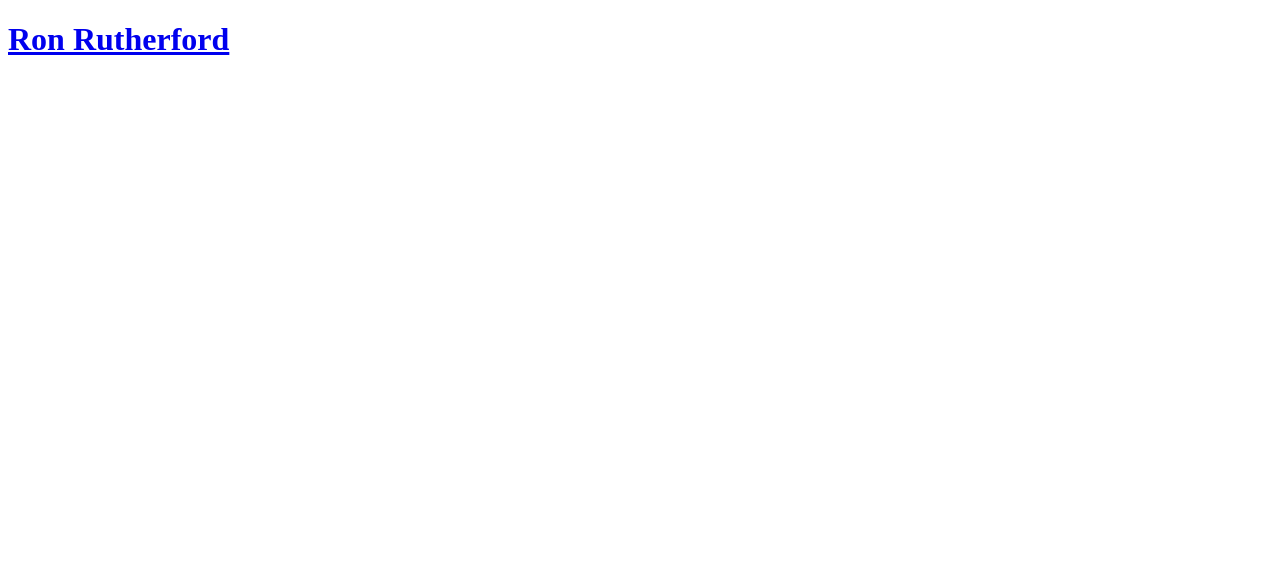
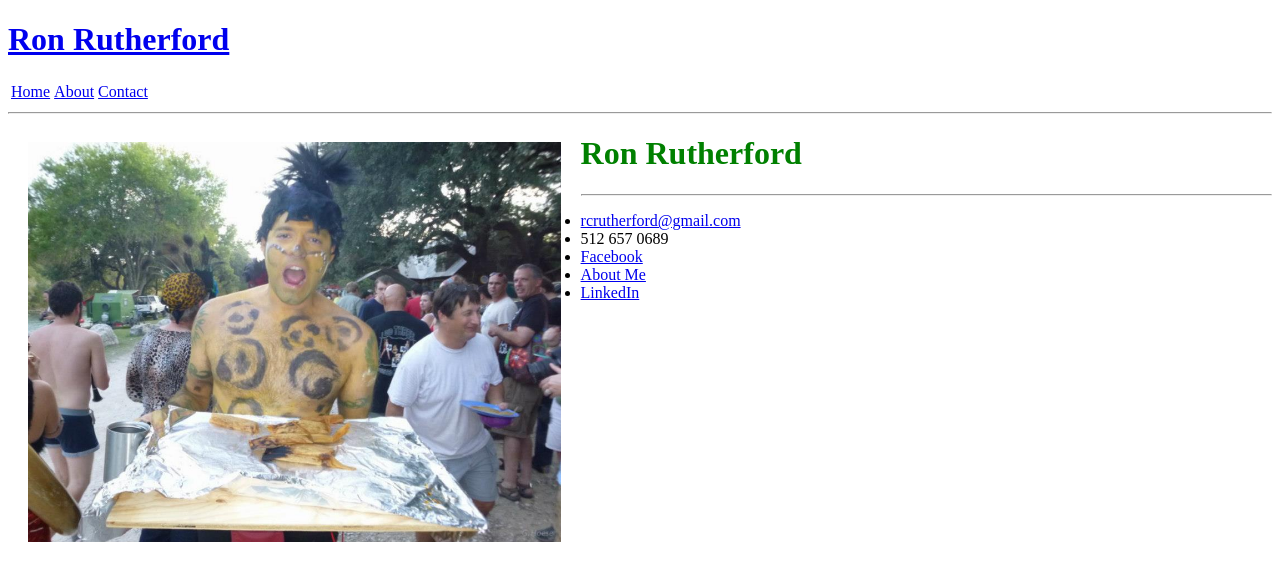
Before and after one commit to rcrutherford/3_page_site, a plain HTML site: page contact.html in a window 1280 px wide. Drawn offline with Linux system fonts and the light colour scheme.

Commit message:
4th commit

```diff
--- a/contact.html
+++ b/contact.html
@@ -1,11 +1,33 @@
 <!DOCTYPE html>
 <html>
 	<head>
-		<title>Ron Rutherford Home Page</title>
+		<title>Ron Rutherford Contact Page</title>
 	</head>
 	<body>
 		<div>
 			<h1><a href="index.html">Ron Rutherford</a></h1>
+			<table>
+				<tr>
+					<td><a href="index.html">Home</a></td>
+					<td><a href="about.html">About</a></td>
+					<td><a href="contact.html">Contact</a></td>
+				</tr>
+			</table>
+		</div>
+		<hr>
+		<div style="float:left; padding: 20px; ">
+			<img src="give-me-a-holler.jpg" height="400" />
+		</div>
+		<div>
+			<h1 style="color:green;">Ron Rutherford</h1>
+			<hr>
+			<ul>
+				<li><a href="mailto:rcrutherford@gmail.com">rcrutherford@gmail.com</a></li>
+				<li>512 657 0689</li>
+				<li><a href="https://www.facebook.com/ron.rutherford.92">Facebook</a></li>
+				<li><a href="https://about.me/ron.rutherford">About Me</a></li>
+				<li><a href="https://www.linkedin.com/in/ron-rutherford-60169b42/">LinkedIn</a></li>
+			</ul>
 		</div>
 	</body>
 </html>
```
Also changed, not shown: give-me-a-holler.jpg (added).
